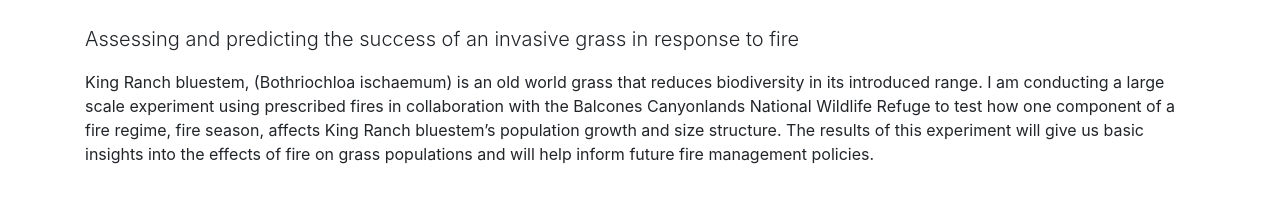
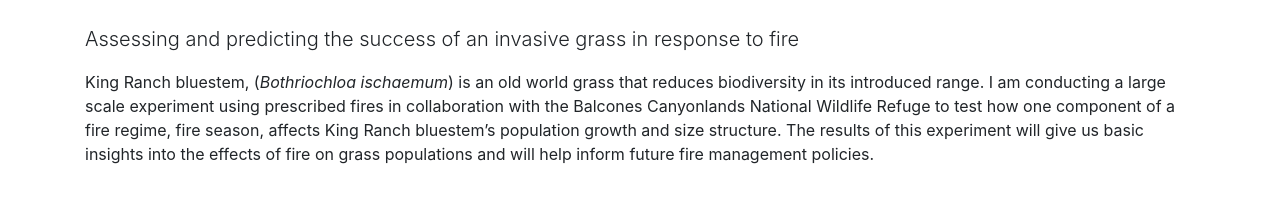
Before and after one commit to carolynvwhiting/carolynvwhiting.github.io, a website with bundled scripts: page index.html in a window 1280 px wide. Shown: the part 1238-1437 px from the top of the page. Built offline with nearby package versions, Linux system fonts and the light colour scheme.

Commit message:
italices spp name

```diff
--- a/index.html
+++ b/index.html
@@ -79,7 +79,7 @@
             <p>I am interested in the interplay between invasive species and disturbances and their ultimate influences on plant communities.  </p>
             <div style="height: 20px;"></div>
             <p class="lead">Assessing and predicting the success of an invasive grass in response to fire</p>
-            <p>King Ranch bluestem, (Bothriochloa ischaemum) is an old world grass that reduces biodiversity in its
+          <p>King Ranch bluestem, (<em>Bothriochloa ischaemum</em>) is an old world grass that reduces biodiversity in its
                introduced range.  I am conducting a large scale experiment using prescribed fires in collaboration
                with the Balcones Canyonlands National Wildlife Refuge to test how one component of a fire regime, fire season,
                affects King Ranch bluestem’s population growth and size structure.   The results of this experiment will give us
```
Also changed, not shown: img/Cactus flower no background.jpg (added).
